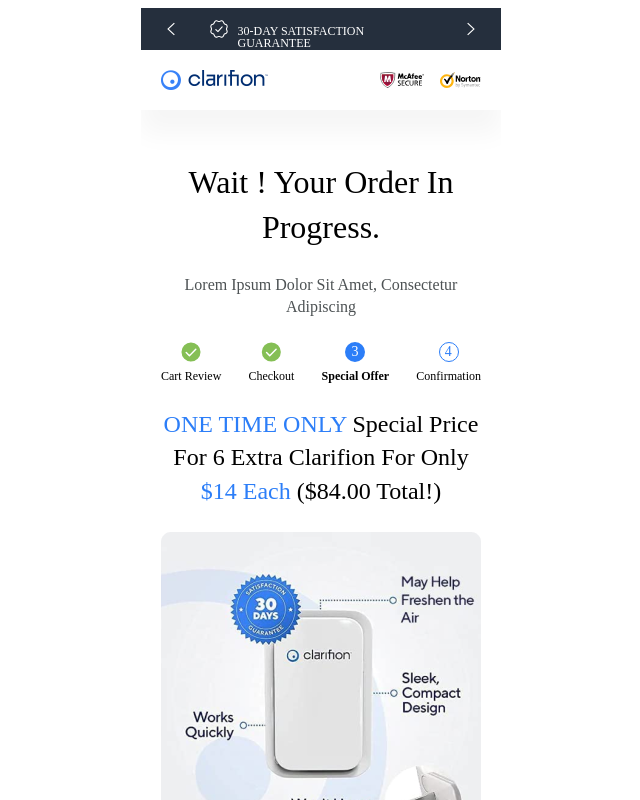
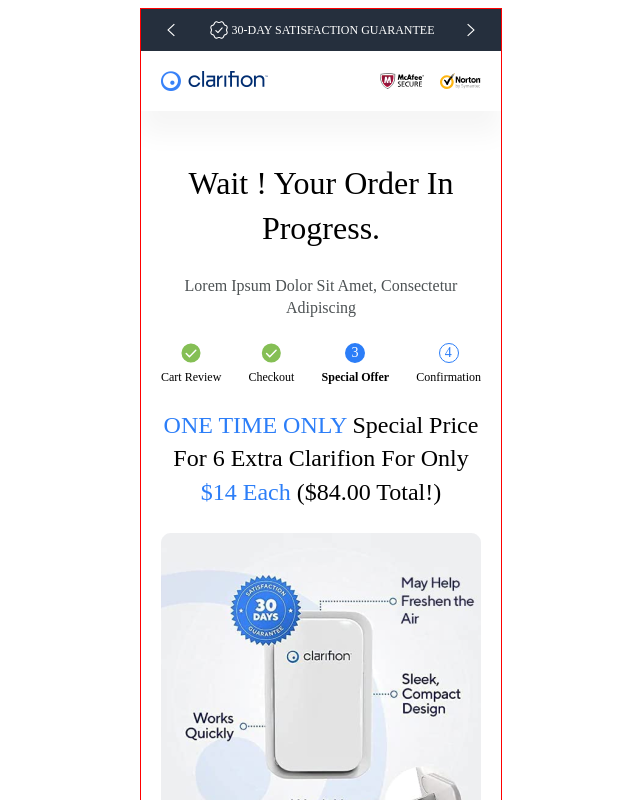
Before and after one commit to NicolasVidalDuque/clarifion-upsell, a React (Vite) app: page / in a window 1280 px wide. Shown: the top 800 px of the page, without its empty margins (319-959 px from the left). Built offline with nearby package versions, Linux system fonts and the light colour scheme; the HTML template or start-up script is replaced by a standard one.

Commit message:
header position ok

```diff
--- a/src/components/Header.css
+++ b/src/components/Header.css
@@ -1,29 +1,24 @@
 .layer-1-icon {
-  position: relative;
   width: 20px;
   height: 20px;
   overflow: hidden;
   flex-shrink: 0;
 }
 .fluentcheckmark-starburst-20-icon {
-  position: absolute;
   top: 0;
-  left: 0;
   width: 22px;
   height: 22px;
   overflow: hidden;
 }
 .day-satisfaction-guarantee {
-  position: absolute;
-  top: 7px;
-  left: 30px;
   line-height: 100%;
   text-transform: capitalize;
   font-weight: 500;
 }
 .div4 {
-  position: relative;
-  width: 227px;
+  display: flex;
+  justify-content: space-between;
+  align-items: center;width: 227px;
   height: 22px;
 }
 .layer-1-parent {
@@ -37,18 +32,15 @@
   box-sizing: border-box;
 }
 .a41c73b670a97ae1d4f47-clarifio-icon {
-  position: relative;
   width: 106.67px;
   height: 20px;
   object-fit: cover;
 }
 .frame-icon {
-  position: relative;
   width: 44px;
   height: 16px;
 }
 .norton-antivirus-logo-1-icon {
-  position: relative;
   width: 41px;
   height: 16px;
   overflow: hidden;
@@ -69,9 +61,6 @@
   justify-content: space-between;
 }
 .frame-parent2 {
-  position: absolute;
-  top: 0;
-  left: calc(50% - 180px);
   background-color: #fff;
   box-shadow: 0 24px 24px rgba(15, 29, 11, 0.04);
   display: flex;
--- a/src/pages/ClarifionUpsellMobile.css
+++ b/src/pages/ClarifionUpsellMobile.css
@@ -297,6 +297,7 @@
   color: #000;
   margin:auto;
   font-family: Manrope;
+  border: red 1px solid;
 }
 
 
```
